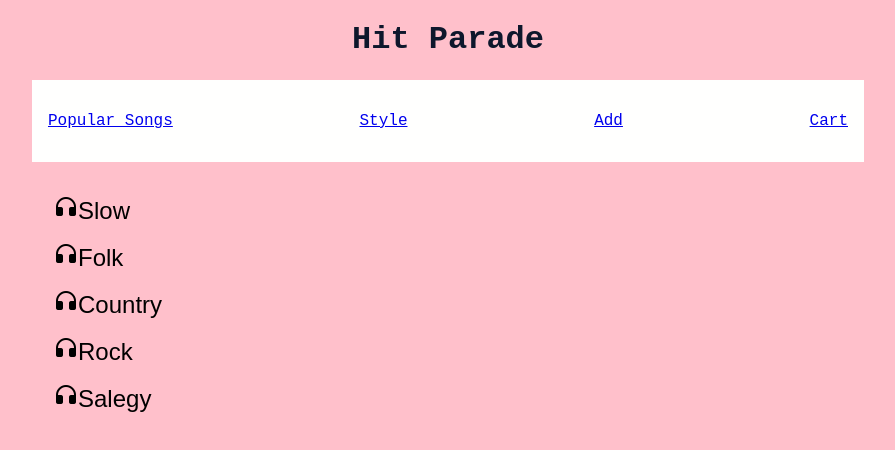
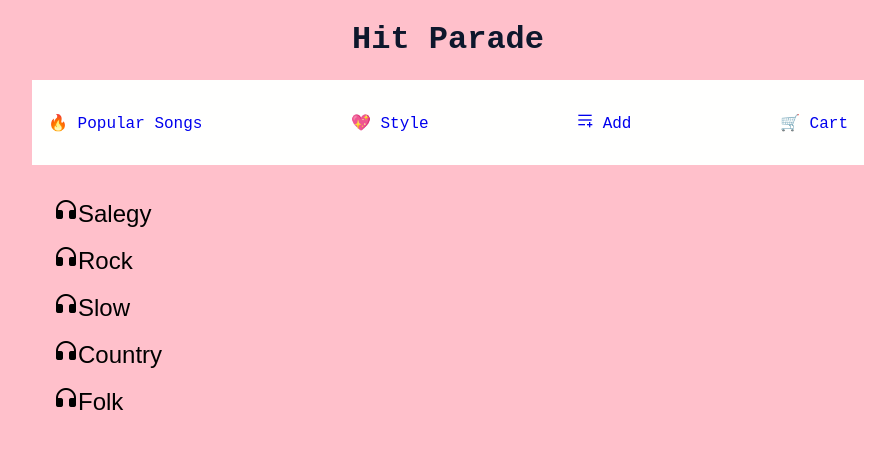
Before and after one commit to tsipoy/hit-parade-react, a React app: page /style in a window 1280 px wide. Shown: the top 450 px of the page, without its empty margins (192-1087 px from the left). Built offline with nearby package versions, Linux system fonts and the light colour scheme.

Commit message:
Modified files

```diff
--- a/AddSongs.js
+++ b/AddSongs.js
@@ -30,7 +30,7 @@ function AddSongs() {
                 </select>
             </label>
             <label>
-                <textarea placeholder="Lyrics" name="lyrics"></textarea>
+                <textarea placeholder="Lyrics" name="lyrics" rows="10"></textarea>
             </label>
             <button >ADD</button>
         </form>
--- a/App.js
+++ b/App.js
@@ -1,6 +1,5 @@
 import React, { useContext } from 'react';
 import { Context } from "./Context";
-
 import { Switch, Route, Link } from "react-router-dom";
 import PopularSongs from "./PopularSongs";
 import Styles from './Style';
@@ -14,10 +13,10 @@ function App() {
             <header>
                 <h1>Hit Parade</h1>
                 <div className="header">
-                    <Link to='/'>Popular Songs</Link>
-                    <Link to="/style">Style</Link>
-                    <Link to="/add">Add</Link>
-                    <Link to="/cart">Cart</Link>
+                    <Link to='/'>🔥 Popular Songs</Link>
+                    <Link to="/style">💖 Style</Link>
+                    <Link to="/add"><i className="ri-play-list-add-fill"></i> Add</Link>
+                    <Link to="/cart">🛒 Cart</Link>
                 </div>
             </header>
             <div>
--- a/Cart.js
+++ b/Cart.js
@@ -2,7 +2,7 @@ import React, { useContext } from 'react';
 import {Context} from "./Context";
 import CartItems from "./CartItems";
 
-function Cart({price}) {
+function Cart() {
     const {carts, addToCarts, emptyCart} = useContext(Context);
     const cartElement = carts.map(song => (
         <CartItems key={song.id} song={song} />
@@ -17,8 +17,10 @@ function Cart({price}) {
             {addToCarts &&
                 <div>{cartElement}</div>
             }
-            <div>
-                <button onClick={cartEmpty} >Buy</button>
+            <div className="buy">
+                {carts.length === 0 ? "Empty cart" :
+                    <button onClick={cartEmpty} className="buyButton" >Buy</button>
+                }
                 <p>Total: {total} Ar</p>
             </div>
         </div>
--- a/Context.js
+++ b/Context.js
@@ -6,14 +6,29 @@ const Context = React.createContext();
 function ContextProvider({ children }) {
     const [songs, setSongs] = useState(Songs);
     const [carts, setCarts] = useState([]);
-    const [addToLists, setAddToLists] = useState([]);
+    const [styleLists, setStyleList] = useState(['Salegy', 'Rock', 'Slow', 'Country', 'Folk']);
+
+    useEffect(() => {
+        const lsSongs = JSON.parse(localStorage.getItem('song'));
+        lsSongs ? setSongs(lsSongs) : setSongs(Songs);
+        const lsCarts = JSON.parse(localStorage.getItem("cartItems"));
+        lsCarts && setCarts(lsCarts);
+    }, [])
+
+    useEffect(() => {
+        localStorage.setItem('songs', JSON.stringify(songs))
+    }, [songs])
+
+    useEffect(() => {
+        localStorage.setItem('cartItems', JSON.stringify(carts))
+    }, [carts])
 
     function toggleFavorite(id) {
         const newSongsArray = songs.map(song => {
             if (song.id === id) {
                 return {
                     ...song,
-                    isFavorite: !song.isFavorite,
+                    isFavorited: !song.isFavorited,
                 }
             }
             return song;
@@ -67,14 +82,14 @@ function ContextProvider({ children }) {
         let artist  = form.artist.value;
         let lyrics = form.lyrics.value;
         let style = form.style.value;
-        let  price = form. price.value;
+        let  price = Number(form.price.value);
 
         console.log(lyrics);
         console.log(style)
 
         const newLists = {
             songTitle: title,
-            id: new Date(),
+            id: Date.now(),
             artistName: artist,
             id: new Date(),
             lyrics: lyrics,
@@ -88,6 +103,10 @@ function ContextProvider({ children }) {
         form.reset()
         setSongs([...songs, newLists])
     }
+
+    // function findStyle() {
+    //     {songs.map(songStyle => console.log(songStyle.style) )}
+    // }
 
     useEffect(() => {
         setSongs(Songs);
@@ -104,6 +123,7 @@ function ContextProvider({ children }) {
             deleteItems,
             emptyCart,
             handleSubmit,
+            styleLists
         }}>
             {children}
         </Context.Provider>
--- a/PopularSongs.js
+++ b/PopularSongs.js
@@ -1,4 +1,5 @@
 import React, { useContext } from 'react';
+import { Link } from 'react-router-dom';
 import { Context } from './Context'
 
 function PopularSongs({ song }) {
@@ -12,7 +13,7 @@ function PopularSongs({ song }) {
     } = useContext(Context);
 
     function isFavorited() {
-        if (song.isFavorite) {
+        if (song.isFavorited) {
             return <i className="ri-heart-fill fav" onClick={() => toggleFavorite(song.id)}></i>
         }
         return (
@@ -24,7 +25,7 @@ function PopularSongs({ song }) {
         const cardId = carts.some(cart => cart.id === song.id)
 
         if(cardId) {
-            return <i className="ri-shopping-cart-fill"onClick={() => deleteItems(song.id)}></i>
+            return <i className="ri-shopping-cart-fill fav"onClick={() => deleteItems(song.id)}></i>
         }
             return <i className="ri-shopping-cart-line" onClick={() => addToCarts(song)}></i>
         // }
@@ -40,7 +41,9 @@ function PopularSongs({ song }) {
             <p>{song.upvotes}<i className="ri-arrow-up-line" onClick={() => handleUpvotes(song.id)}></i></p>
             <p>{song.downvotes}<i className="ri-arrow-down-line" onClick={() => handleDownvotes(song.id)}></i></p>
             {addCarts()}
-            <i className="ri-more-line"></i>
+            <Link to={`/song/${song.id}`}>
+                <i className="ri-more-line"></i>
+            </Link>
         </div>
     )
 
--- a/Style.js
+++ b/Style.js
@@ -1,17 +1,24 @@
-import React, { useContext } from 'react';
-import {Context} from "./Context"
+import React, { useContext } from "react";
+import { Link } from "react-router-dom";
+import { Context } from "./Context";
 
 function Styles() {
-    const {songs} = useContext(Context);
+  const { styleLists } = useContext(Context);
 
-    return(
-        <div className="style">
-            <button><i className="ri-headphone-fill"></i>Slow</button>
-            <button><i className="ri-headphone-fill"></i>Folk</button>
-            <button><i className="ri-headphone-fill"></i>Country</button>
-            <button><i className="ri-headphone-fill"></i>Rock</button>
-            <button><i className="ri-headphone-fill"></i>Salegy</button>
-        </div>
-    )
+  function findStyle() {
+    return styleLists.map((songStyles) => (
+      <Link key={songStyles} to="/style">
+        <button>
+          <i className="ri-headphone-fill"></i>{songStyles}
+        </button>
+      </Link>
+    ));
+  }
+
+  return (
+    <div className="style">
+      {findStyle()}
+    </div>
+  );
 }
-export default Styles
+export default Styles;
--- a/index.css
+++ b/index.css
@@ -7,7 +7,6 @@ html {
     font-family: 'Courier New', Courier, monospace;
     color: #0e172c;
 }
-
 
 
 h1 {
@@ -28,6 +27,13 @@ h1 {
     margin-block-end: 32px;
 }
 
+a {
+    text-decoration: none;
+}
+
+a:hover {
+    font-weight: bold;
+}
 .wrapper {
     display: flex;
     flex-direction: row;
@@ -84,7 +90,15 @@ textarea {
     width: 100%;
 }
 
-form button {
+.buy {
+    display: flex;
+    flex-direction: row;
+    justify-content: space-around;
+    align-items: baseline;
+}
+
+form button,
+.buyButton {
     background-color: white;
     width: fit-content;
     padding-block-end: 16px;
@@ -92,3 +106,7 @@ form button {
     padding-inline-end: 16px;
     padding-inline-start: 16px;
 }
+
+.buyButton {
+    margin-block-start: 16px;
+}
--- a/songsData.json
+++ b/songsData.json
@@ -5,10 +5,10 @@
         "id": 5077,
         "lyrics": "gukey",
         "style": "Country",
-        "isFavorite": false,
+        "isFavorited": false,
         "upvotes": 10,
         "downvotes": 2,
-        "price": 3000
+        "price": 100
     },
     {
         "songTitle": "Trust And Obey",
@@ -16,10 +16,10 @@
         "id": 1659,
         "lyrics": "gukey",
         "style": "Slow",
-        "isFavorite": false,
+        "isFavorited": false,
         "upvotes": 5,
         "downvotes": 3,
-        "price": 3500
+        "price": 150
     },
     {
         "songTitle": "Westlife",
@@ -27,10 +27,10 @@
         "id": 7368,
         "lyrics": "gukey",
         "style": "Rock",
-        "isFavorite": false,
+        "isFavorited": false,
         "upvotes": 22,
         "downvotes": 1,
-        "price": 2500
+        "price": 50
     },
     {
         "songTitle": "Let Her Go",
@@ -38,10 +38,10 @@
         "id": 9058,
         "lyrics": "gukey",
         "style": "Folk",
-        "isFavorite": false,
+        "isFavorited": false,
         "upvotes": 24,
         "downvotes": 1,
-        "price": 4000
+        "price": 100
     },
     {
         "songTitle": "400 volt",
@@ -49,9 +49,9 @@
         "id": 1010,
         "lyrics": "gukey",
         "style": "Salegy",
-        "isFavorite": false,
+        "isFavorited": false,
         "upvotes": 30,
         "downvotes": 6,
-        "price": 3500
+        "price": 300
     }
 ]
```
Also changed, not shown: DisplayStyle.js (added, +26 -0 lines), 6 other files (tests, documents, lock files or other folders).
